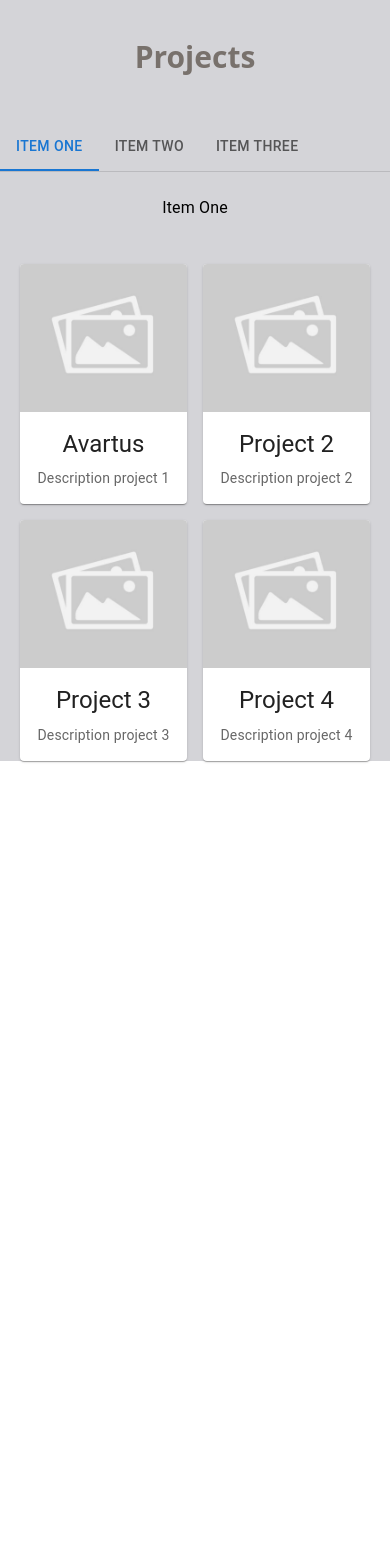
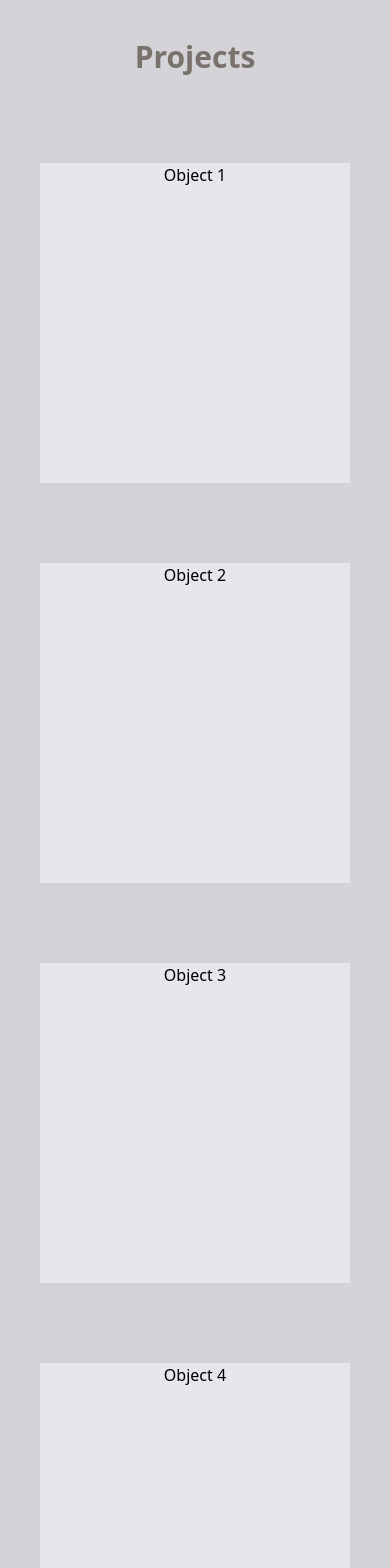
Before and after one commit to EthanGuo666/EthanGuo666.github.io, a React (Vite) app in the folder ethan_personal_page/: page / in a window 390 px wide. Shown: the part 3340-4908 px from the top of the page. Before the commit the page ends 4121 px from the top, so only its background shows below. Built offline with nearby package versions, Linux system fonts and the light colour scheme.

Commit message:
feat: add responsive grid to contain the projects

```diff
--- a/ethan_personal_page/src/components/ProjectPage.jsx
+++ b/ethan_personal_page/src/components/ProjectPage.jsx
@@ -55,26 +55,20 @@ function ProjectPage() {
       <br />
       <br />
 
-      <Box sx={{ borderBottom: 1, borderColor: "divider" }}>
-        <Tabs
-          value={value}
-          onChange={handleChange}
-          aria-label='basic tabs example'
-        >
-          <Tab label='Item One' {...a11yProps(0)} />
-          <Tab label='Item Two' {...a11yProps(1)} />
-          <Tab label='Item Three' {...a11yProps(2)} />
-        </Tabs>
-      </Box>
-      <TabPanel value={value} index={0}>
-        Item One
-      </TabPanel>
-      <TabPanel value={value} index={1}>
-        Item Two
-      </TabPanel>
-      <TabPanel value={value} index={2}>
-        Item Three
-      </TabPanel>
+      <div className='flex flex-wrap justify-center'>
+        <div className='w-full md:w-1/2 lg:w-1/2 xl:w-1/2 p-10'>
+          <div className='bg-gray-200 h-80'>Object 1</div>
+        </div>
+        <div className='w-full md:w-1/2 lg:w-1/2 xl:w-1/2 p-10'>
+          <div className='bg-gray-200 h-80'>Object 2</div>
+        </div>
+        <div className='w-full md:w-1/2 lg:w-1/2 xl:w-1/2 p-10'>
+          <div className='bg-gray-200 h-80'>Object 3</div>
+        </div>
+        <div className='w-full md:w-1/2 lg:w-1/2 xl:w-1/2 p-10'>
+          <div className='bg-gray-200 h-80'>Object 4</div>
+        </div>
+      </div>
 
       <div className='m-5'>
         <div className='grid gap-4 grid-cols-2 grid-rows-2'>
```
